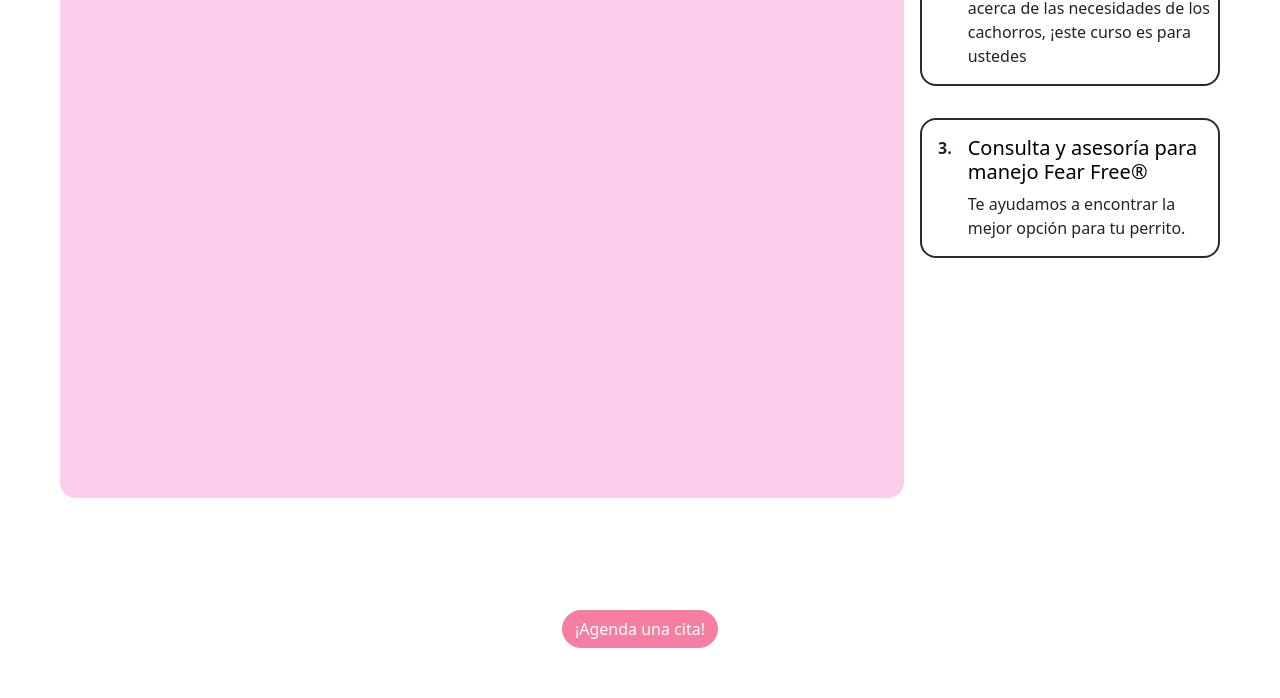
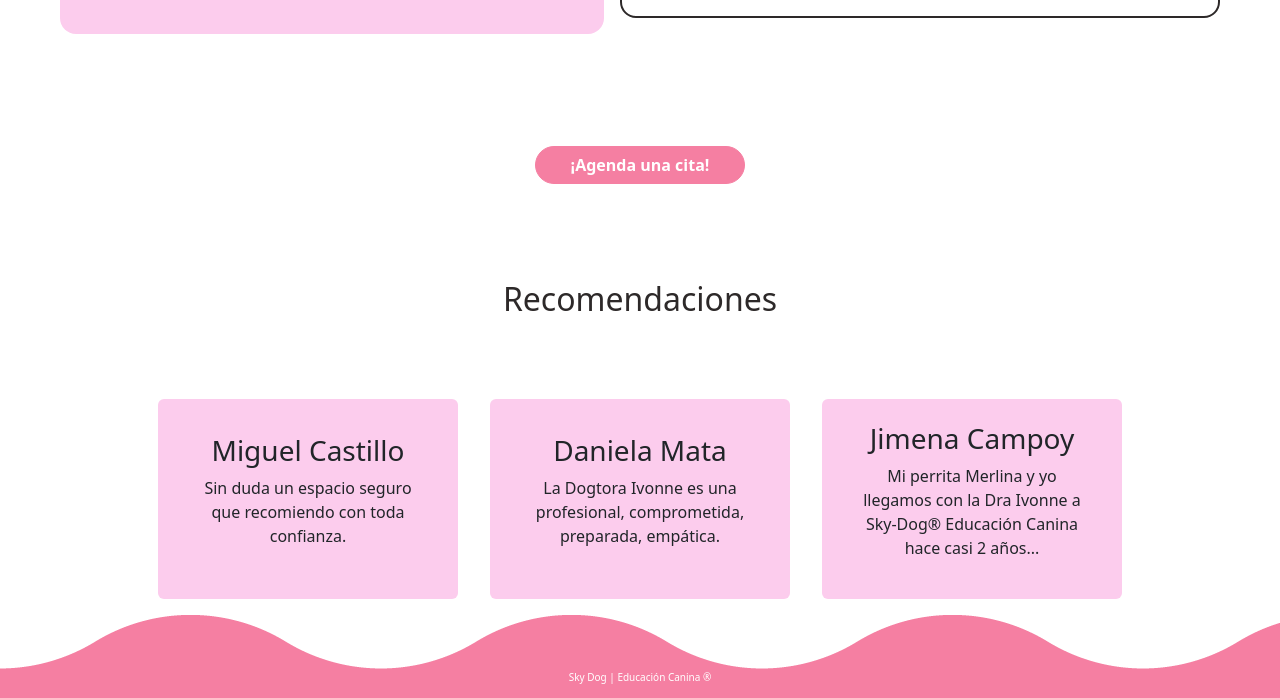
Before and after one commit to emiliodeleonhdez/sky-dog, a React (Create React App) app: page / in a window 1280 px wide. Shown: the part 2148-2846 px from the top of the page. Built offline with nearby package versions, Linux system fonts and the light colour scheme.

Commit message:
adding reviews!

```diff
--- a/src/App.scss
+++ b/src/App.scss
@@ -41,6 +41,11 @@ $border-color: $black-merlina;
 
 @mixin sky-dow-children-m-10px() {
   margin: 10px 0 10px 0;
+}
+
+@mixin standard-button() {
+  width: 210px;
+  font-weight: bold;
 }
 
 h1,
@@ -90,8 +95,7 @@ svg {
   }
   .contact-me__container {
     .contact-me__button {
-      width: 210px;
-      font-weight: bold;
+      @include standard-button();
     }
   }
   .contact-me__container {
@@ -102,7 +106,6 @@ svg {
   .services__container {
     .service__display {
       width: 100%;
-      height: 1100px;
       background-color: $pink-nala;
     }
 
@@ -110,11 +113,19 @@ svg {
 
   .service__card-container {
     .service__card {
-      width: 300px;
+      width: 600px;
+      height: 180px;
     }
   }
 
+  .book__button {
+    @include standard-button();
+  }
 
+  .recomendation__card {
+    width: 300px;
+    height: 200px;
+  }
 }
 
 .font-weight__bold {
@@ -279,6 +290,7 @@ svg {
     .service__card-container {
       .service__card {
         width: 100%;
+        height: 100%;
       }
     }
   }
--- /dev/null
+++ b/src/components/Cards/Recomendations/Recomendation.jsx
@@ -0,0 +1,15 @@
+import React from 'react'
+
+const Recomendation = (props) => {
+    const {owner, review} = props
+  return (
+    <div className='p-3 my-3 mx-md-3 bg-secondary rounded recomendation__card d-flex flex-column align-items-center justify-content-center'>
+        <div className="p-3">
+        <h3 className='text-center'>{owner}</h3>
+        <p className='text-center'>{review}</p>
+        </div>
+    </div>
+  )
+}
+
+export default Recomendation
```
